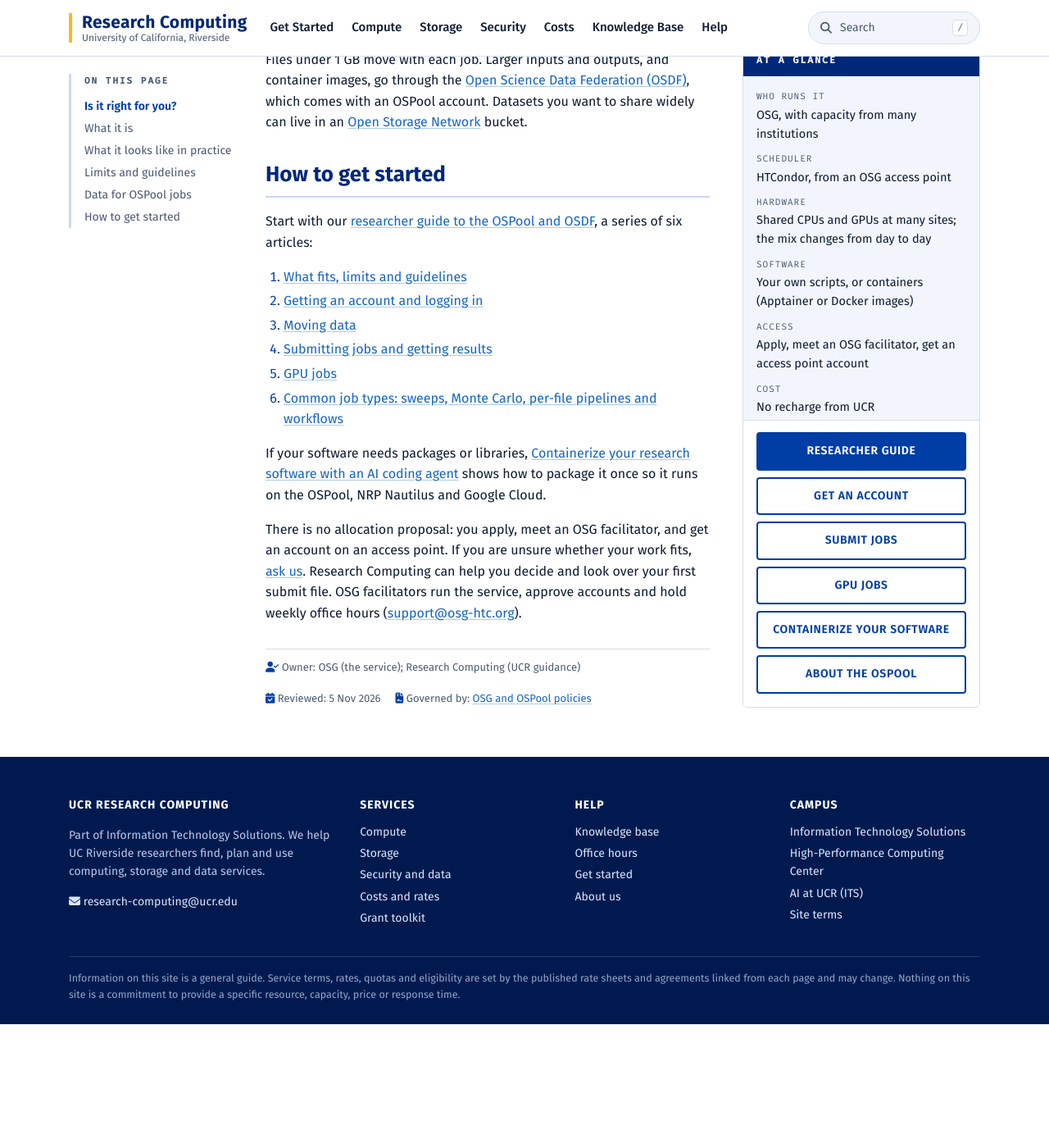
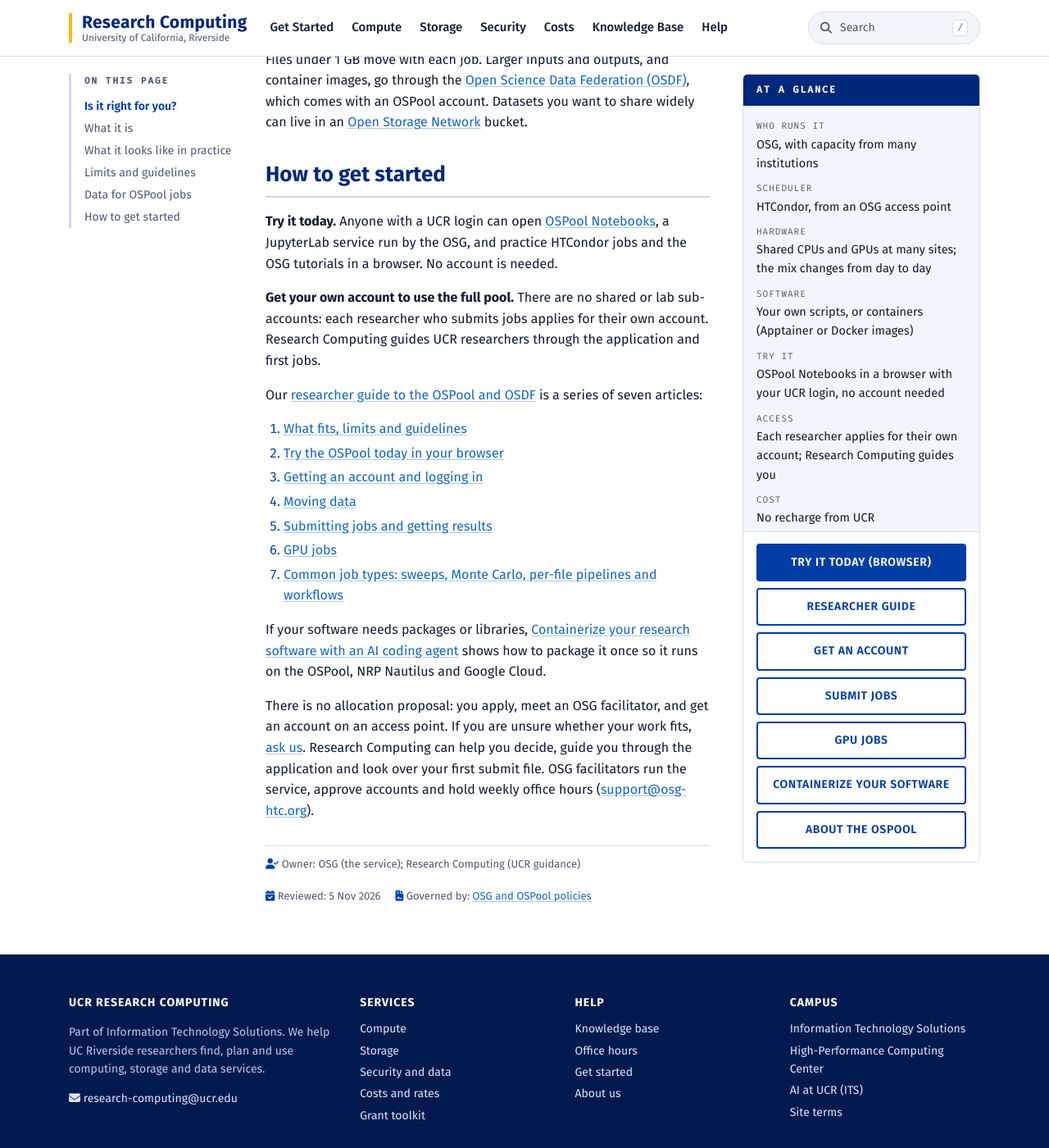
Before and after one commit to UCR-Research-Computing/UCR-Research-Computing.github.io, a Jekyll site: the page built from _services/osg.md, in a window 1280 px wide and 1400 px high, scrolled down 2695 px. Shown: the whole window at 82% size. Built offline with Jekyll 4.4.1, drawn with Linux system fonts in a browser that asks for light colours; some web fonts are replaced; before the commit the page ends 3944 px from its top, so only the background shows below that.

Commit message:
KB050 Try the OSPool today in your browser (OSPool Notebooks, no account); no sub-accounts, each researcher applies with RC guidance (OSG service page, KB034, KB035)

```diff
--- a/_services/osg.md
+++ b/_services/osg.md
@@ -28,9 +28,11 @@
   - {k: "Scheduler", v: "HTCondor, from an OSG access point"}
   - {k: "Hardware", v: "Shared CPUs and GPUs at many sites; the mix changes from day to day"}
   - {k: "Software", v: "Your own scripts, or containers (Apptainer or Docker images)"}
-  - {k: "Access", v: "Apply, meet an OSG facilitator, get an access point account"}
+  - {k: "Try it", v: "OSPool Notebooks in a browser with your UCR login, no account needed"}
+  - {k: "Access", v: "Each researcher applies for their own account; Research Computing guides you"}
   - {k: "Cost", v: "No recharge from UCR"}
 cta:
+  - {label: "Try it today (browser)", url: "/kb/kb050-ospool-notebooks-try-today/"}
   - {label: "Researcher guide", url: "/kb/kb034-ospool-researcher-guide/"}
   - {label: "Get an account", url: "/kb/kb035-ospool-getting-access/"}
   - {label: "Submit jobs", url: "/kb/kb037-ospool-jobs-and-results/"}
@@ -72,15 +74,20 @@
 
 ## How to get started
 
-Start with our [researcher guide to the OSPool and OSDF]({{ '/kb/kb034-ospool-researcher-guide/' | relative_url }}), a series of six articles:
+**Try it today.** Anyone with a UCR login can open [OSPool Notebooks]({{ '/kb/kb050-ospool-notebooks-try-today/' | relative_url }}), a JupyterLab service run by the OSG, and practice HTCondor jobs and the OSG tutorials in a browser. No account is needed.
+
+**Get your own account to use the full pool.** There are no shared or lab sub-accounts: each researcher who submits jobs applies for their own account. Research Computing guides UCR researchers through the application and first jobs.
+
+Our [researcher guide to the OSPool and OSDF]({{ '/kb/kb034-ospool-researcher-guide/' | relative_url }}) is a series of seven articles:
 
 1. [What fits, limits and guidelines]({{ '/kb/kb034-ospool-researcher-guide/' | relative_url }})
-2. [Getting an account and logging in]({{ '/kb/kb035-ospool-getting-access/' | relative_url }})
-3. [Moving data]({{ '/kb/kb036-ospool-moving-data/' | relative_url }})
-4. [Submitting jobs and getting results]({{ '/kb/kb037-ospool-jobs-and-results/' | relative_url }})
-5. [GPU jobs]({{ '/kb/kb047-ospool-gpu-jobs/' | relative_url }})
-6. [Common job types: sweeps, Monte Carlo, per-file pipelines and workflows]({{ '/kb/kb048-ospool-common-job-types/' | relative_url }})
+2. [Try the OSPool today in your browser]({{ '/kb/kb050-ospool-notebooks-try-today/' | relative_url }})
+3. [Getting an account and logging in]({{ '/kb/kb035-ospool-getting-access/' | relative_url }})
+4. [Moving data]({{ '/kb/kb036-ospool-moving-data/' | relative_url }})
+5. [Submitting jobs and getting results]({{ '/kb/kb037-ospool-jobs-and-results/' | relative_url }})
+6. [GPU jobs]({{ '/kb/kb047-ospool-gpu-jobs/' | relative_url }})
+7. [Common job types: sweeps, Monte Carlo, per-file pipelines and workflows]({{ '/kb/kb048-ospool-common-job-types/' | relative_url }})
 
 If your software needs packages or libraries, [Containerize your research software with an AI coding agent]({{ '/kb/kb049-containerize-your-research/' | relative_url }}) shows how to package it once so it runs on the OSPool, NRP Nautilus and Google Cloud.
 
-There is no allocation proposal: you apply, meet an OSG facilitator, and get an account on an access point. If you are unsure whether your work fits, [ask us]({{ '/help/' | relative_url }}). Research Computing can help you decide and look over your first submit file. OSG facilitators run the service, approve accounts and hold weekly office hours ([support@osg-htc.org](mailto:support@osg-htc.org)).
+There is no allocation proposal: you apply, meet an OSG facilitator, and get an account on an access point. If you are unsure whether your work fits, [ask us]({{ '/help/' | relative_url }}). Research Computing can help you decide, guide you through the application and look over your first submit file. OSG facilitators run the service, approve accounts and hold weekly office hours ([support@osg-htc.org](mailto:support@osg-htc.org)).
```
Also changed, not shown: _kb/kb034-ospool-researcher-guide.md (+7 -6 lines), _kb/kb035-ospool-getting-access.md (+9 -0 lines), _kb/kb050-ospool-notebooks-try-today.md (added, +73 -0 lines).
